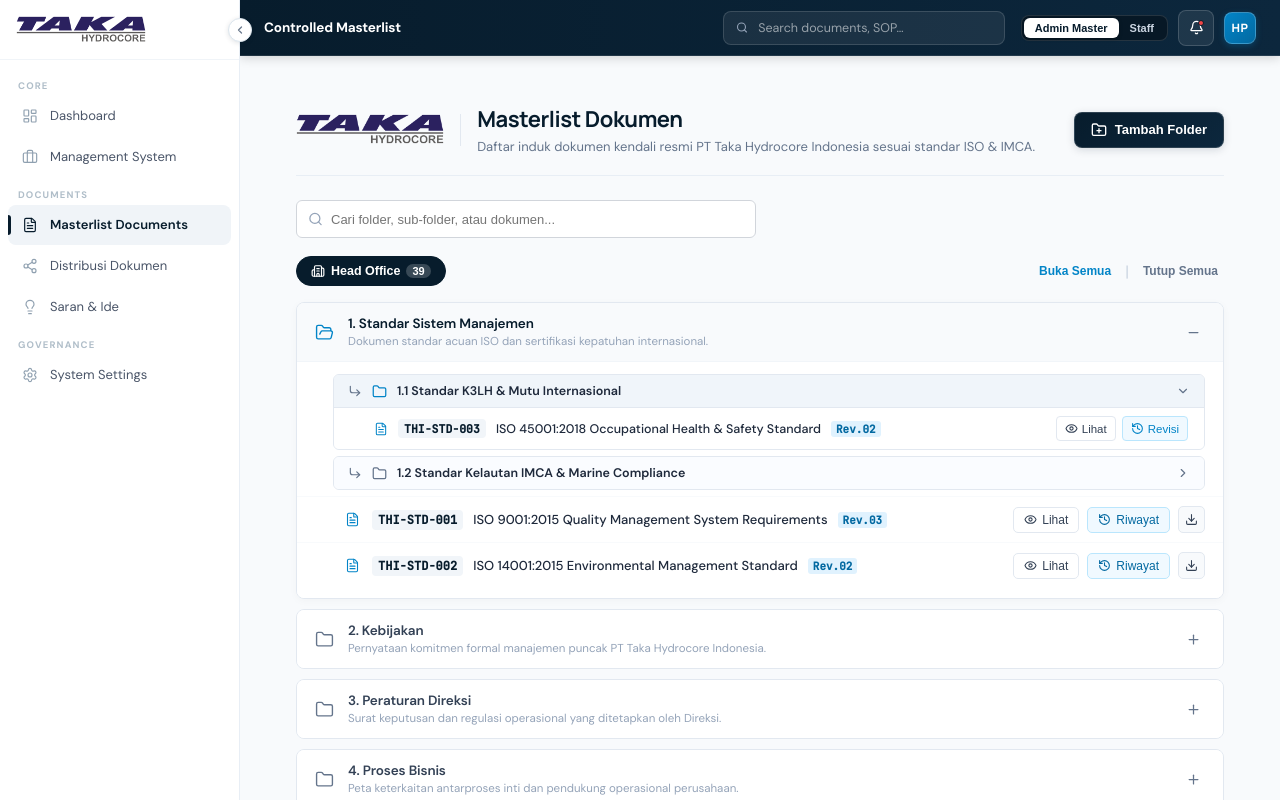
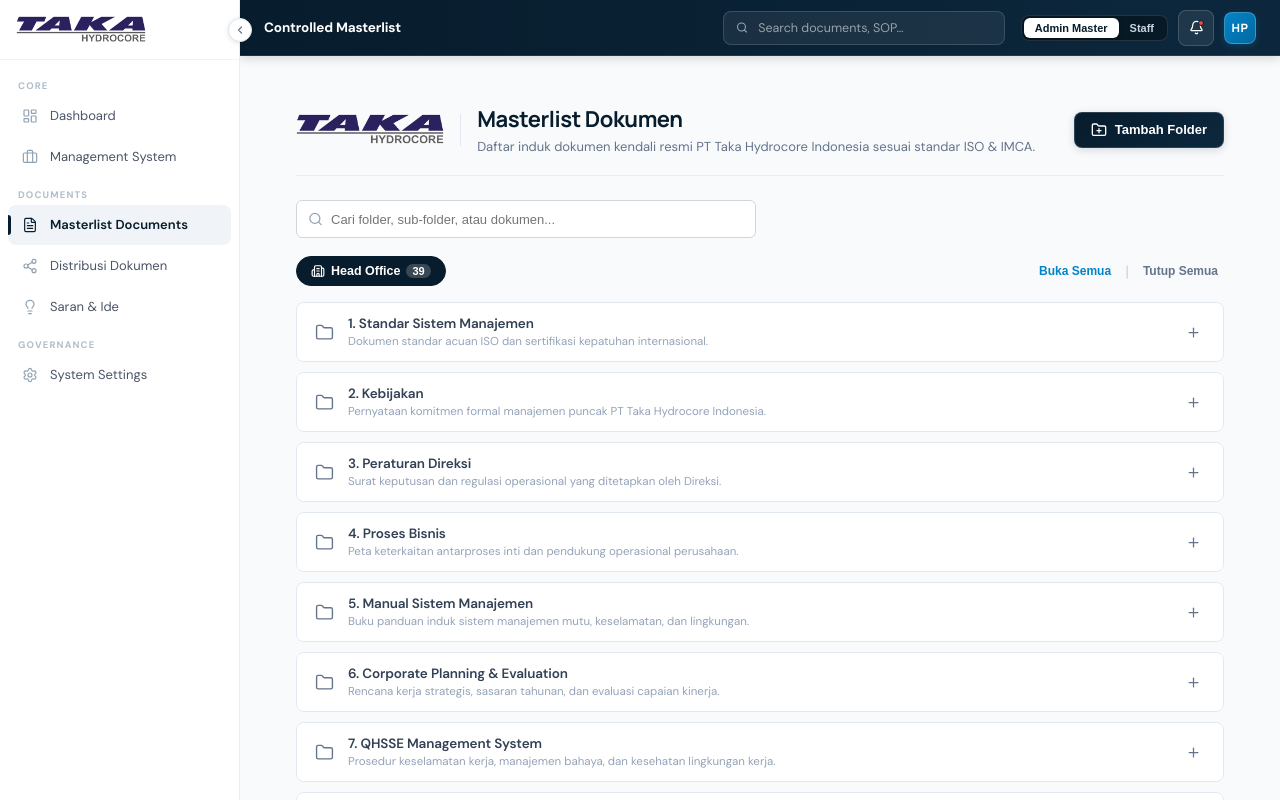
Before and after one commit to Fluffyware/DummyDCMS, a Next.js app: page /dashboard/masterlist in a window 1280 px wide. Built offline with nearby package versions, Linux system fonts and the light colour scheme.

Commit message:
feat(masterlist): collapse all folders by default on initial page load

```diff
--- a/app/dashboard/masterlist/page.tsx
+++ b/app/dashboard/masterlist/page.tsx
@@ -56,9 +56,9 @@
   // Active category filter tab
   const [activeTab, setActiveTab] = useState<'HEAD_OFFICE' | 'OFFSHORE' | 'PROJECT_SITE'>('HEAD_OFFICE');
 
-  // Expanded folders state (set of folder IDs)
-  const [expandedFolderIds, setExpandedFolderIds] = useState<number[]>([1, 7]); // folders 1 & 7 open by default
-  const [expandedSubFolderIds, setExpandedSubFolderIds] = useState<string[]>(['sub-1-1', 'sub-7-1']);
+  // Expanded folders state (empty by default: all folders closed initially)
+  const [expandedFolderIds, setExpandedFolderIds] = useState<number[]>([]);
+  const [expandedSubFolderIds, setExpandedSubFolderIds] = useState<string[]>([]);
 
   // Selected document for preview modal
   const [previewDoc, setPreviewDoc] = useState<MasterDocItem | null>(null);
```
